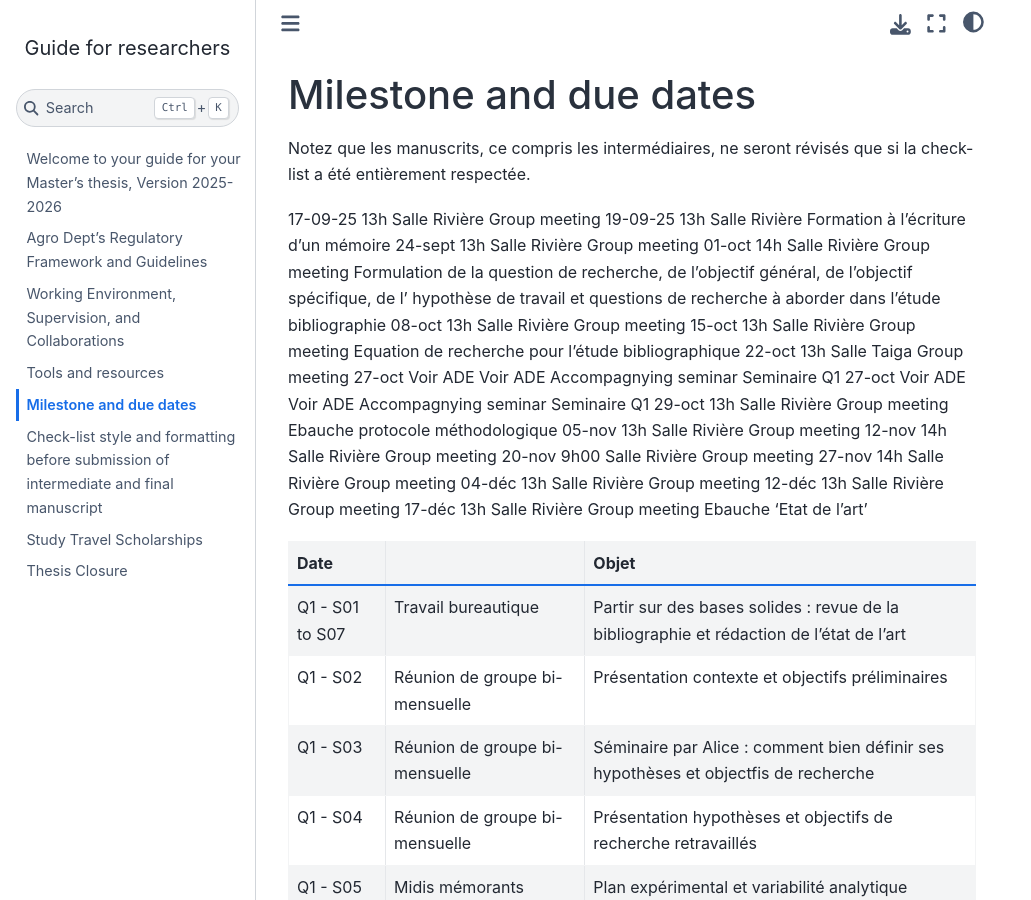
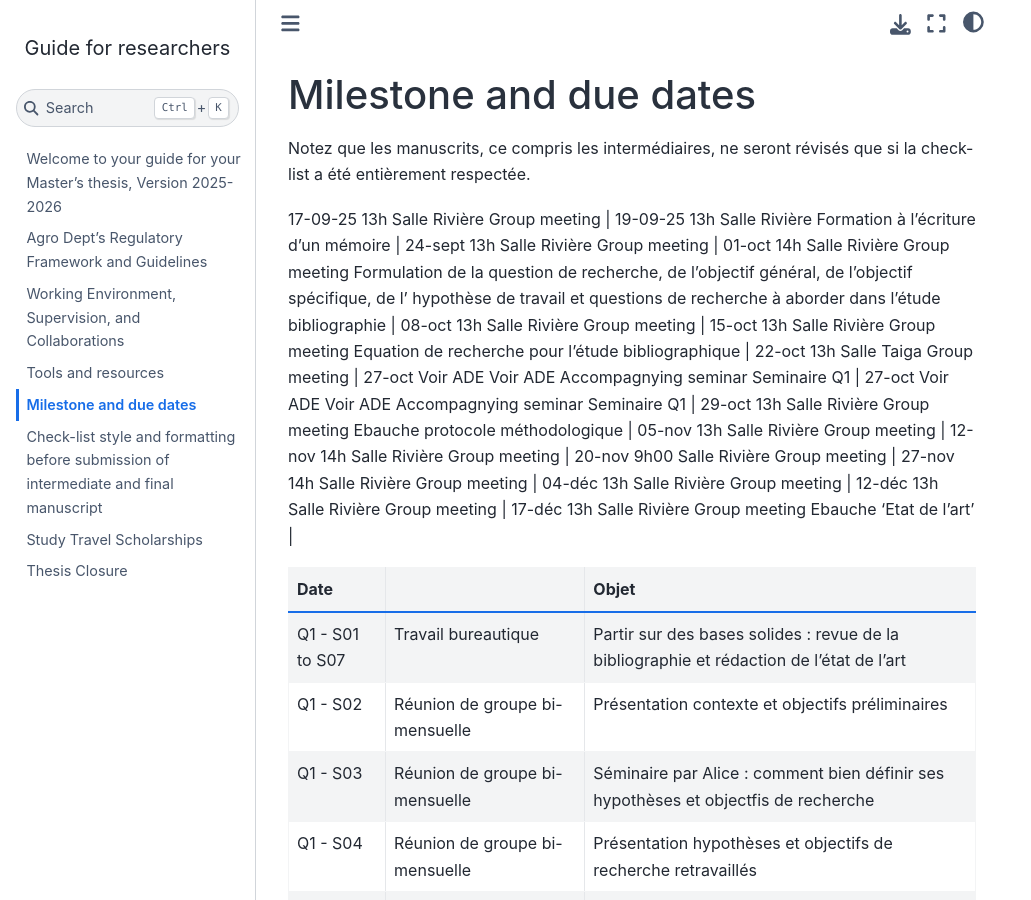
Before and after one commit to GERUlab/guide4researchers, a Jupyter Book: the page built from chapter4.md, in a window 1280 px wide and 900 px high. Shown: the whole window, without its empty margins (0-1031 px from the left). Built offline with Jupyter Book 1.0.4 settings and Sphinx 7.4.7 and the Sphinx Book theme 1.1.4, drawn with Linux system fonts in a browser that asks for light colours.

```diff
--- a/chapter4.md
+++ b/chapter4.md
@@ -2,23 +2,23 @@
 
 Notez que les manuscrits, ce compris les intermédiaires, ne seront révisés que si la check-list a été entièrement respectée.
 
-17-09-25	13h	Salle Rivière 	Group meeting
-19-09-25	13h	Salle Rivière 	Formation à l'écriture d'un mémoire
-24-sept	13h	Salle Rivière 	Group meeting
-01-oct	14h	Salle Rivière 	Group meeting 	Formulation de la question de recherche, de l'objectif général, de l'objectif spécifique, de l' hypothèse de travail et questions de recherche à aborder dans l'étude bibliographie
-08-oct	13h	Salle Rivière 	Group meeting
-15-oct	13h	Salle Rivière 	Group meeting 	Equation de recherche pour l'étude bibliographique
-22-oct	13h	Salle Taiga	Group meeting
-27-oct	Voir ADE	Voir ADE	Accompagnying seminar	Seminaire Q1
-27-oct	Voir ADE	Voir ADE	Accompagnying seminar	Seminaire Q1
-29-oct	13h	Salle Rivière 	Group meeting 	Ebauche protocole méthodologique
-05-nov	13h	Salle Rivière 	Group meeting
-12-nov	14h	Salle Rivière 	Group meeting
-20-nov	9h00	Salle Rivière 	Group meeting
-27-nov	14h	Salle Rivière 	Group meeting
-04-déc	13h	Salle Rivière 	Group meeting
-12-déc	13h	Salle Rivière 	Group meeting
-17-déc	13h	Salle Rivière 	Group meeting 	Ebauche 'Etat de l'art'
+17-09-25	13h	Salle Rivière 	Group meeting 	  |
+19-09-25	13h	Salle Rivière 	Formation à l'écriture d'un mémoire  |
+24-sept	13h	Salle Rivière 	Group meeting 	  |
+01-oct	14h	Salle Rivière 	Group meeting 	Formulation de la question de recherche, de l'objectif général, de l'objectif spécifique, de l' hypothèse de travail et questions de recherche à aborder dans l'étude bibliographie  |
+08-oct	13h	Salle Rivière 	Group meeting  |
+15-oct	13h	Salle Rivière 	Group meeting 	Equation de recherche pour l'étude bibliographique  |
+22-oct	13h	Salle Taiga	Group meeting 	  |
+27-oct	Voir ADE	Voir ADE	Accompagnying seminar	Seminaire Q1  |
+27-oct	Voir ADE	Voir ADE	Accompagnying seminar	Seminaire Q1  |
+29-oct	13h	Salle Rivière 	Group meeting 	Ebauche protocole méthodologique   |
+05-nov	13h	Salle Rivière 	Group meeting 	  |
+12-nov	14h	Salle Rivière 	Group meeting 	  |
+20-nov	9h00	Salle Rivière 	Group meeting 	  |
+27-nov	14h	Salle Rivière 	Group meeting 	  |
+04-déc	13h	Salle Rivière 	Group meeting 	  |
+12-déc	13h	Salle Rivière 	Group meeting 	  |
+17-déc	13h	Salle Rivière 	Group meeting 	Ebauche 'Etat de l'art'  |
 
 
 
```
